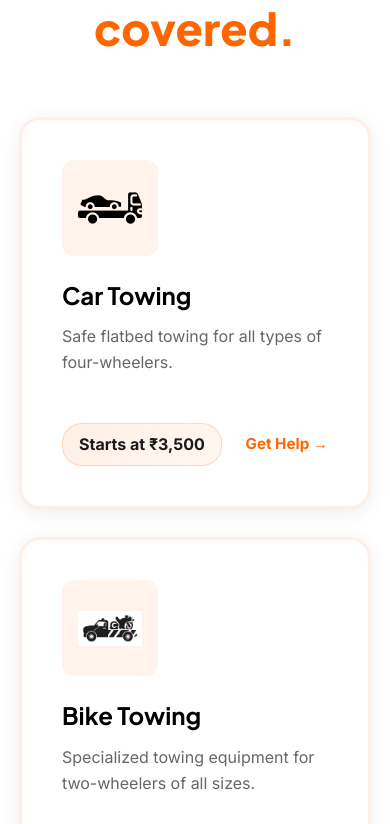
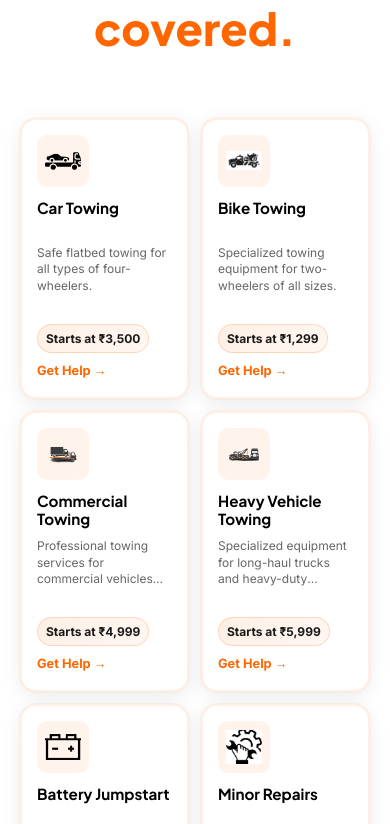
Before and after one commit to balajiprojects049-art/RSR-Express, a React (Vite) app: page / in a window 390 px wide. Shown: the part 1580-2404 px from the top of the page. Built offline with nearby package versions, Linux system fonts and the light colour scheme.

Commit message:
Update mobile layout to 2 columns for services

```diff
--- a/src/components/home/Services.css
+++ b/src/components/home/Services.css
@@ -156,13 +156,66 @@
 @media (max-width: 768px) {
     .section-title {
         font-size: 2rem;
+        margin-bottom: 30px;
     }
 
     .services-grid {
-        grid-template-columns: 1fr;
+        grid-template-columns: repeat(2, 1fr);
+        gap: 12px;
+    }
+
+    .service-card {
+        padding: 15px;
+        border-radius: 16px;
+    }
+
+    .service-icon {
+        padding: 8px;
+        margin-bottom: 12px;
+        border-radius: 10px;
+    }
+
+    .custom-service-icon {
+        width: 36px !important;
+        height: 36px !important;
+    }
+
+    .service-card-title {
+        font-size: 0.95rem;
+        margin-bottom: 8px;
+        min-height: 2.5em;
+        /* approximate height for 2 lines */
+    }
+
+    .service-card-desc {
+        font-size: 0.75rem;
+        margin-bottom: 15px;
+        line-height: 1.4;
+        display: -webkit-box;
+        -webkit-line-clamp: 3;
+        /* Limit description to 3 lines */
+        -webkit-box-orient: vertical;
+        overflow: hidden;
+    }
+
+    .service-card-footer {
+        flex-direction: column;
+        align-items: flex-start;
+        gap: 8px;
+        padding-top: 12px;
+    }
+
+    .price-tag {
+        font-size: 0.75rem;
+        padding: 4px 8px;
+        white-space: nowrap;
+    }
+
+    .service-link {
+        font-size: 0.8rem;
     }
 
     .service-card:hover {
-        transform: translateY(-6px);
+        transform: translateY(-4px);
     }
 }
```
